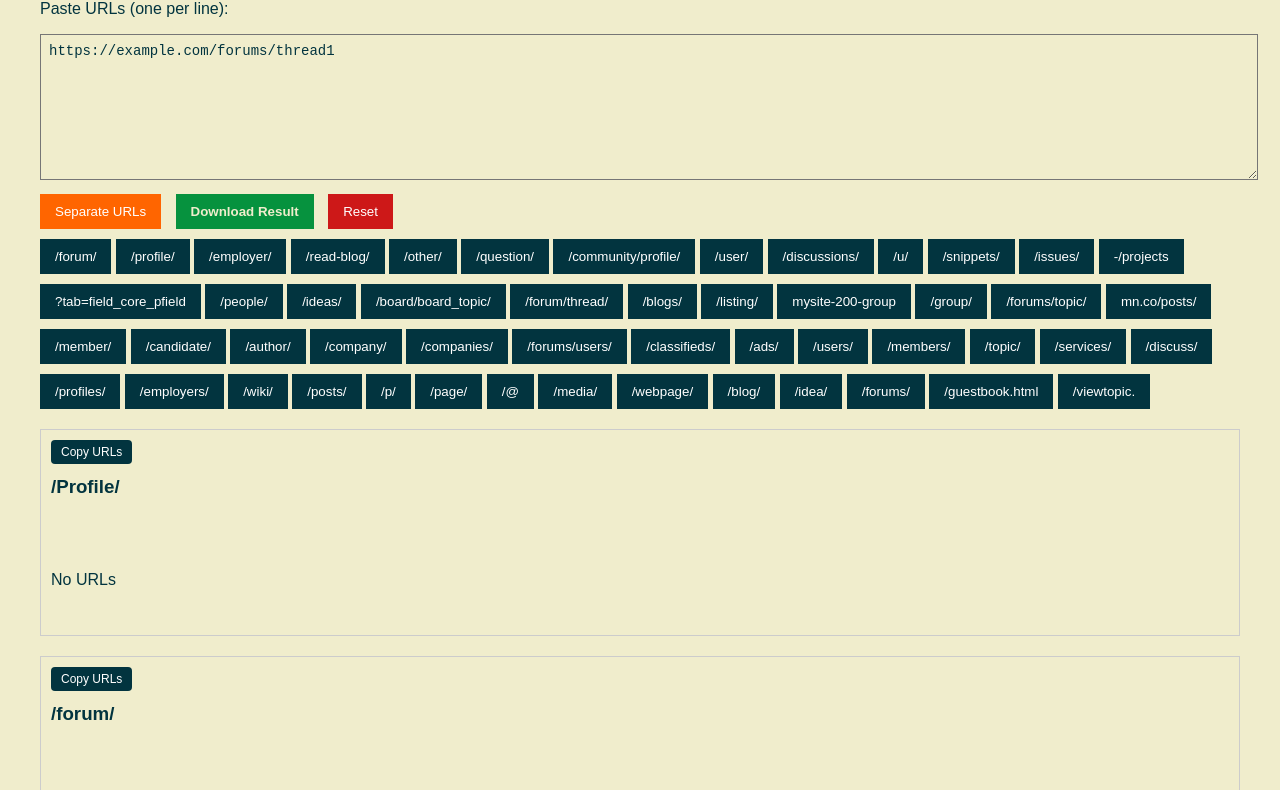
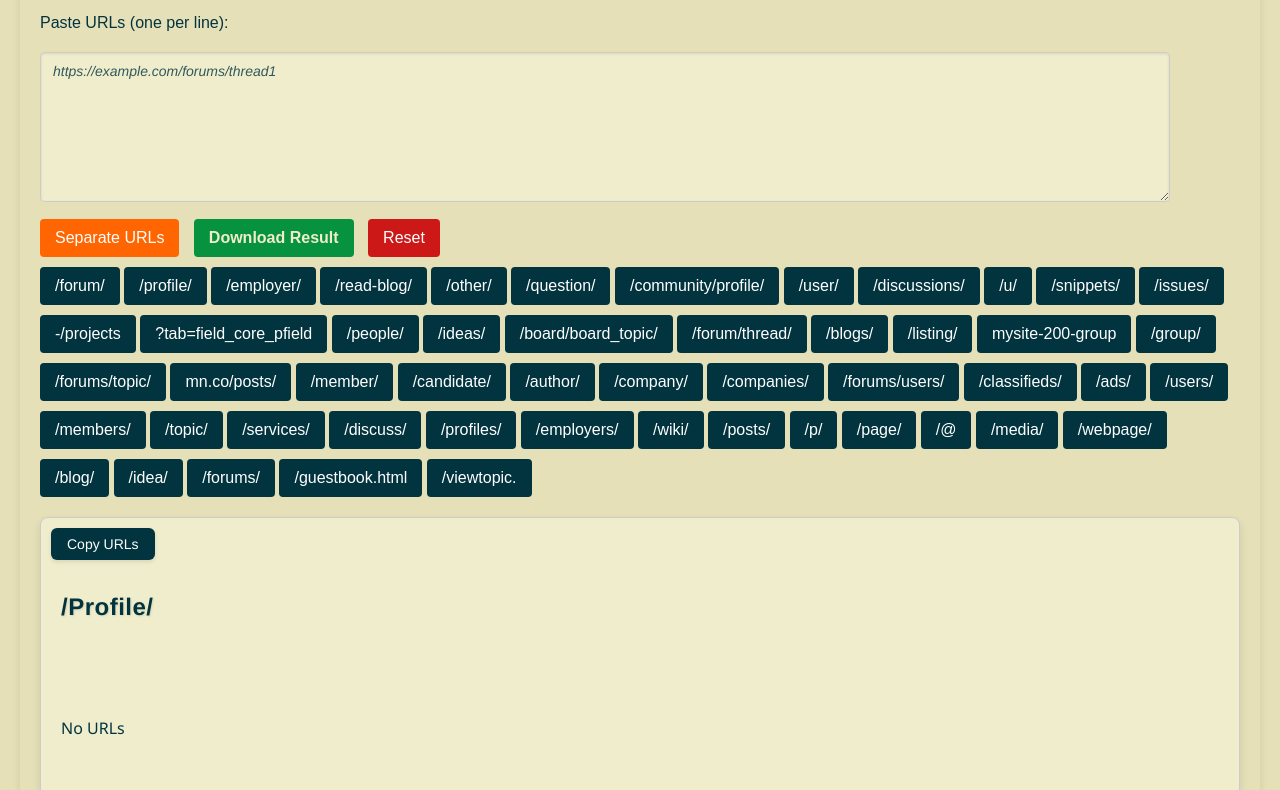
Before and after one commit to hal9000dev-ai/url-path-separator, a plain HTML site: page index.html in a window 1280 px wide. Shown: the part 88-878 px from the top of the page. Drawn offline with Linux system fonts and the light colour scheme.

Commit message:
Update index.html

```diff
--- a/index.html
+++ b/index.html
@@ -6,12 +6,21 @@
     <title>Logo Intro then Main Tool</title>
     <style>
       body {
-        font-family: Arial, sans-serif;
+        font-family: 'Arial', sans-serif;
         max-width: 1200px;
-        margin: auto;
+        margin: 0 auto;
         padding: 20px;
-        background: #F0EDCC;
+        background-color: #F0EDCC;
         color: #02343F;
+        line-height: 1.6;
+        box-shadow: 0 4px 8px rgba(0, 0, 0, 0.1);
+        border-radius: 8px;
+        transition: background-color 0.3s ease, color 0.3s ease;
+      }
+      /* Optional: Add a hover effect for background */
+      body:hover {
+        background-color: #e6e0b8;
+        /* Slightly darker shade for interactivity */
       }
       /* Overlay covering the entire page for intro animation */
       #introOverlay {
@@ -71,29 +80,79 @@
         /* Hidden until overlay is gone */
       }
       textarea {
-        width: 100%;
+        width: 92%;
         margin-bottom: 10px;
-        padding: 8px;
+        padding: 10px 12px;
         font-size: 14px;
-        background: #F0EDCC;
+        font-family: 'Arial', sans-serif;
+        background-color: #F0EDCC;
         color: #02343F;
+        border: 1px solid #ccc;
+        border-radius: 4px;
+        resize: vertical;
+        /* Allows vertical resizing only */
+        box-shadow: inset 0 1px 3px rgba(0, 0, 0, 0.1);
+        transition: border-color 0.2s, box-shadow 0.2s;
+        outline: none;
+      }
+      /* Add focus styles for better accessibility and visual feedback */
+      textarea:focus {
+        border-color: #02343F;
+        box-shadow: 0 0 8px rgba(2, 52, 63, 0.3);
+        outline: none;
+        /* Remove default outline for a cleaner look */
+        transition: box-shadow 0.2s ease, border-color 0.2s ease;
       }
       button {
         padding: 10px 15px;
-        color: white;
+        color: #ffffff;
+        background-color: #007BFF;
+        /* Example primary color, customize as needed */
         border: none;
+        border-radius: 4px;
         cursor: pointer;
+        font-size: 16px;
+        transition: background-color 0.3s, opacity 0.3s, box-shadow 0.2s;
       }
       button:hover {
         opacity: 0.9;
+        background-color: #0069d9;
+        /* Slightly darker on hover */
+      }
+      button:focus {
+        outline: none;
+        box-shadow: 0 0 0 3px rgba(0, 123, 255, 0.5);
+      }
+      button:active {
+        transform: translateY(1px);
+        box-shadow: inset 0 2px 4px rgba(0, 0, 0, 0.2);
       }
       .container {
         position: relative;
         background: #F0EDCC;
-        padding: 10px;
+        /* Soft, neutral background */
+        padding: 20px;
+        /* Increased padding for better spacing */
         border: 1px solid #ccc;
+        /* Subtle border */
         margin-top: 20px;
+        border-radius: 8px;
+        /* Rounded corners for a modern look */
+        box-shadow: 0 4px 8px rgba(0, 0, 0, 0.1);
+        /* Light shadow for depth */
         white-space: pre-wrap;
+        /* Preserve whitespace and wrap as needed */
+        font-family: 'Segoe UI', Tahoma, Geneva, Verdana, sans-serif;
+        /* Improved typography */
+        max-width: 100%;
+        /* Responsive width */
+        transition: box-shadow 0.3s ease, transform 0.3s ease;
+        /* Smooth hover effects */
+      }
+      /* Optional: Add a hover effect for interactivity */
+      .container:hover {
+        box-shadow: 0 8px 16px rgba(0, 0, 0, 0.15);
+        transform: translateY(-2px);
       }
       h3 {
         margin-top: 0;
@@ -104,33 +163,76 @@
       .copy-button {
         position: absolute;
         top: 10px;
-        /* adjust as needed */
+        /* Adjust as needed */
         left: 10px;
-        /* adjust as needed */
+        /* Adjust as needed */
         background-color: #02343F;
-        color: white;
+        /* Primary color */
+        color: #fff;
+        /* Text color */
         border: none;
-        padding: 5px 10px;
-        border-radius: 4px;
+        padding: 8px 16px;
+        /* Slightly larger for better clickability */
+        border-radius: 6px;
+        /* More rounded corners for a modern look */
         cursor: pointer;
-        font-size: 12px;
-        transition: background-color 0.3s, box-shadow 0.2s;
-      }
+        font-size: 14px;
+        /* Slightly larger for readability */
+        font-family: 'Helvetica Neue', Helvetica, Arial, sans-serif;
+        /* Clean font */
+        display: inline-flex;
+        align-items: center;
+        justify-content: center;
+        transition: background-color 0.3s ease, box-shadow 0.2s ease, transform 0.1s ease;
+        box-shadow: 0 2px 4px rgba(0, 0, 0, 0.1);
+        /* Subtle base shadow */
+        outline: none;
+        /* Remove default outline for custom focus styles */
+      }
+      /* Focus styles for accessibility */
+      .copy-button:focus {
+        outline: 3px solid #0056b3;
+        /* Clear focus indicator */
+        outline-offset: 2px;
+        box-shadow: 0 0 0 3px rgba(0, 86, 179, 0.3);
+      }
+      /* Hover state with enhanced effects */
       .copy-button:hover {
         background-color: #0056b3;
-        /* Darker blue on hover */
-        box-shadow: 0 4px 8px rgba(0, 0, 0, 0.2);
-      }
+        /* Darker blue */
+        box-shadow: 0 4px 12px rgba(0, 0, 0, 0.2);
+        transform: translateY(-1px);
+        /* Slight lift effect */
+      }
+      /* Active (click) state with inset shadow for feedback */
       .copy-button:active {
         background-color: #004080;
-        /* Even darker on click */
+        /* Even darker shade */
         box-shadow: inset 0 2px 4px rgba(0, 0, 0, 0.2);
+        transform: translateY(0);
+        /* Reset lift on click */
       }
       #urlInput::placeholder {
         color: #02343F;
-        /* Replace with your desired color */
-        opacity: 1;
-        /* Optional: make placeholder fully opaque */
+        /* Primary placeholder color */
+        opacity: 0.8;
+        /* Slight transparency for a softer look */
+        font-style: italic;
+        /* Adds a distinguished style */
+        font-weight: 400;
+        /* Regular weight for consistency */
+        font-family: 'Helvetica Neue', Helvetica, Arial, sans-serif;
+        /* Consistent font */
+        font-size: 14px;
+        /* Match input font size for harmony */
+        transition: color 0.3s ease, opacity 0.3s ease;
+        /* Smooth transitions for interactions */
+      }
+      /* Optional: Change placeholder style on focus for better UX */
+      #urlInput:focus::placeholder {
+        color: #0056b3;
+        /* Slight color change to indicate focus */
+        opacity: 0.7;
       }
       #downloadBtn {
         color: #F0EDCC;
@@ -138,6 +240,30 @@
       }
       .container h3 {
         color: #02343F;
+        /* Original color */
+        font-family: 'Helvetica Neue', Helvetica, Arial, sans-serif;
+        /* Clean, modern font */
+        font-size: 24px;
+        /* Increased size for prominence */
+        font-weight: 600;
+        /* Slightly bold for emphasis */
+        margin-bottom: 16px;
+        /* Space below the heading */
+        line-height: 1.4;
+        /* Better readability */
+        text-shadow: 1px 1px 2px rgba(0, 0, 0, 0.1);
+        /* Subtle text shadow for depth */
+        letter-spacing: 0.5px;
+        /* Slight letter spacing for elegance */
+        transition: color 0.3s ease, transform 0.2s ease;
+        /* Smooth effects on interaction */
+      }
+      /* Optional: Add hover effect for interactivity */
+      .container h3:hover {
+        color: #005F7A;
+        /* Slightly lighter or different shade on hover */
+        transform: translateY(-2px);
+        /* Slight lift on hover */
       }
     </style>
   </head>
```
